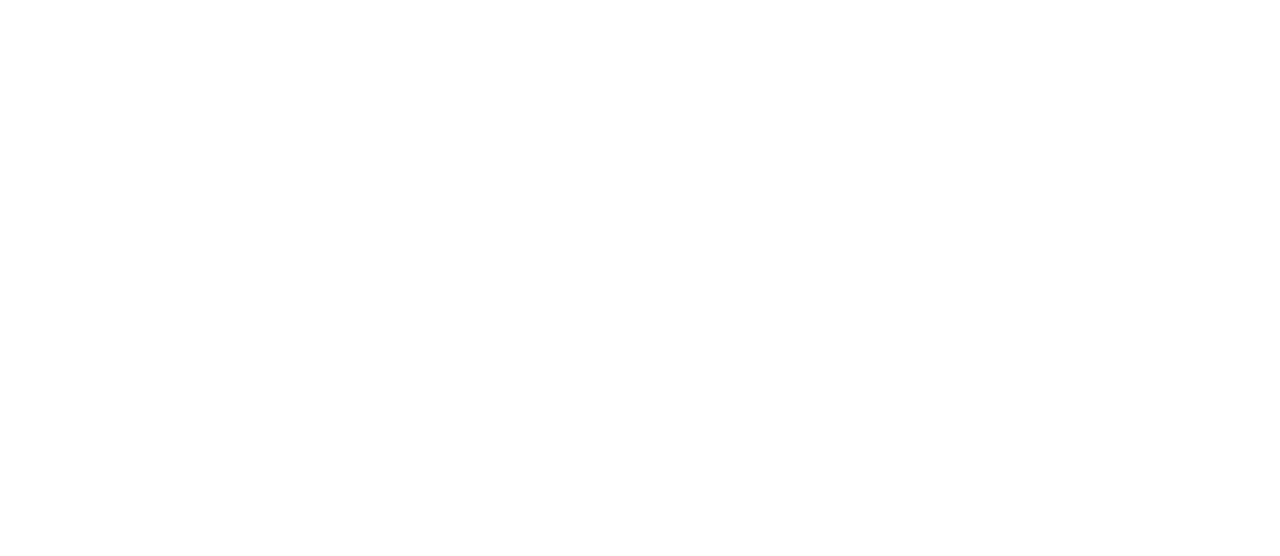
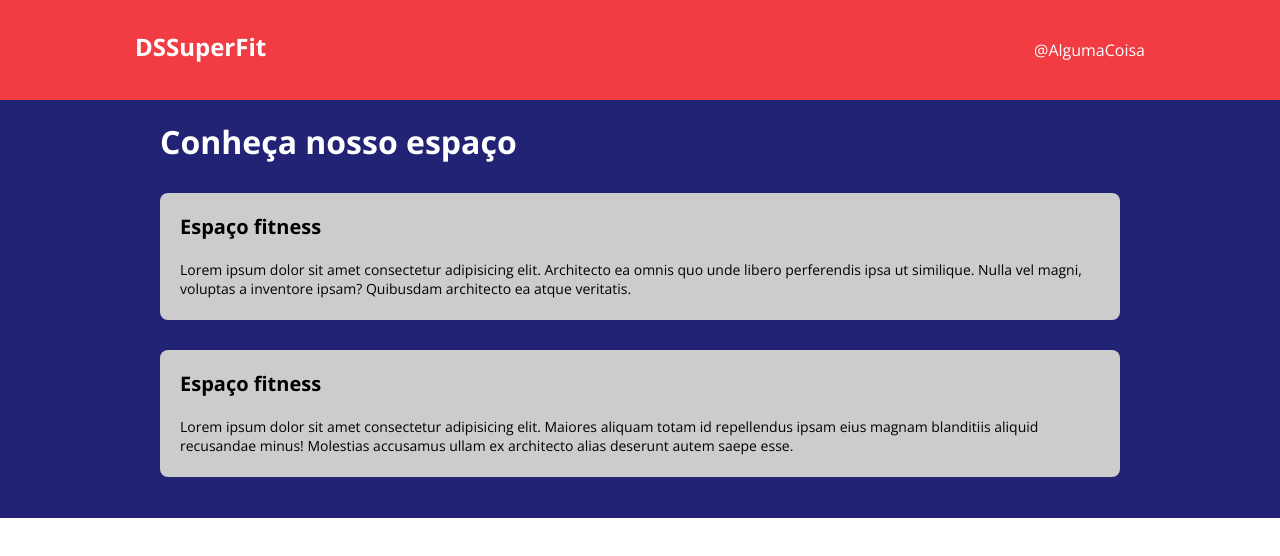
Before and after one commit to Luzn221/Desafio-Css-Introdu-o, a plain HTML site: page index.html in a window 1280 px wide. Drawn offline with nearby package versions, Linux system fonts and the light colour scheme.

Commit message:
Adicionado Cabeçalho e nosso espaço

```diff
--- a/index.html
+++ b/index.html
@@ -1,13 +1,43 @@
 <!DOCTYPE html>
-<html lang="en">
-<head>
-    <meta charset="UTF-8">
-    <meta http-equiv="X-UA-Compatible" content="IE=edge">
-    <meta name="viewport" content="width=device-width, initial-scale=1.0">
-    <title>Desafio</title>
-    <link rel="stylesheet" href="styles.css">
-</head>
-<body>
+<html lang="PT_br">
+  <head>
+    <meta charset="UTF-8" />
+    <meta http-equiv="X-UA-Compatible" content="IE=edge" />
+    <meta name="viewport" content="width=device-width, initial-scale=1.0" />
+    <title>DSSuperFit</title>
+    <link rel="stylesheet" href="styles.css" />
+  </head>
+  <body>
+    <header>
+        <nav class="nav-main">
+          <h1>DSSuperFit</h1>
+          <a href="#">@AlgumaCoisa</a>
+        </nav>
+    </header>
+    <main>
+        <section class="box-space">
+         <div class="container">
+            <h2>Conheça nosso espaço</h2>
+            <div class="card-space">
+                <div class="card-space-decription">
+                    <h3>Espaço fitness</h3>
+                    <p>Lorem ipsum dolor sit amet consectetur adipisicing elit. Architecto ea omnis quo unde libero perferendis ipsa ut similique. Nulla vel magni, voluptas a inventore ipsam? Quibusdam architecto ea atque veritatis.</p>
+                </div>
+            </div>
+            <div class="card-space">
+                <div class="card-space-decription">
+                    <h3>Espaço fitness</h3>
+                    <p>Lorem ipsum dolor sit amet consectetur adipisicing elit. Maiores aliquam totam id repellendus ipsam eius magnam blanditiis aliquid recusandae minus! Molestias accusamus ullam ex architecto alias deserunt autem saepe esse.</p>
+                </div>
+            </div>
+         </div>
+        </section>
+        <section>
 
-</body>
+        </section>
+    </main>
+    <footer>
+
+    </footer>
+  </body>
 </html>
--- a/styles.css
+++ b/styles.css
@@ -0,0 +1,59 @@
+@import url("https://fonts.googleapis.com/css2?family=Open+Sans:wght@400;700&display=swap");
+
+* {
+  font-family:'Open Sans';
+  box-sizing: border-box;
+  margin: 0px;
+  padding: 0px;
+}
+:root {
+  --Color-red: #f03c42;
+  --color-purpleblue: #222374;
+  --color-white-gray: #cccccc;
+  --color-black: #000;
+  --color-white: #FFF;
+}
+header {
+  background-color: var(--Color-red);
+  height: 100px;
+  padding: 0 15px;
+}
+.nav-main{
+    display: flex;
+    justify-content: space-between;
+    padding: 30px 120px;
+    color: var(--color-white);
+    align-items: baseline;
+}
+a,a:hover{
+    text-decoration: none;
+    color: unset;
+}
+.container{
+   max-width: 960px;
+   margin: 0 auto;
+}
+.box-space{
+    background-color: var(--color-purpleblue);
+    height: 418px;
+}
+.box-space h2{
+    font-size: 32px ;
+    color: var(--color-white);
+    padding-top: 20px;
+}
+.card-space{
+    height: 127px;
+    background-color: var(--color-white-gray);
+    border-radius: 8px;
+    padding: 20px;
+    margin-top: 30px;
+}
+.card-space-decription h3{
+   font-size: 20px;
+   padding-bottom: 20px;
+}
+.card-space-decription p{
+  font-size: 14px;
+  line-height: 19px;
+}
```
